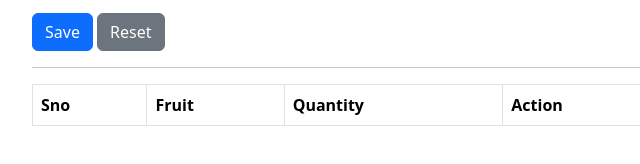
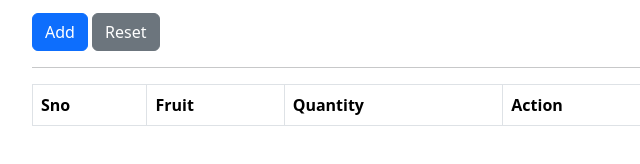
Before and after one commit to SathishS2202/CRUD-Operations-HTML-CSS-JS-JQUERY, a plain HTML site: page index.html in a window 1280 px wide. Shown: the part 256-420 px from the top of the page, 50-690 px from the left. Drawn offline with nearby package versions, Linux system fonts and the light colour scheme.

Commit message:
Update index.html

```diff
--- a/index.html
+++ b/index.html
@@ -49,7 +49,7 @@
                         <input type="text" class="form-control" name="qty" placeholder="Enter Quantity">
                     </div>
 
-                    <button class="btn btn-primary" type="submit">Save</button>
+                    <button class="btn btn-primary" type="submit">Add</button>
                     <button class="btn btn-secondary" type="reset">Reset</button>
                 </form>
 
```
